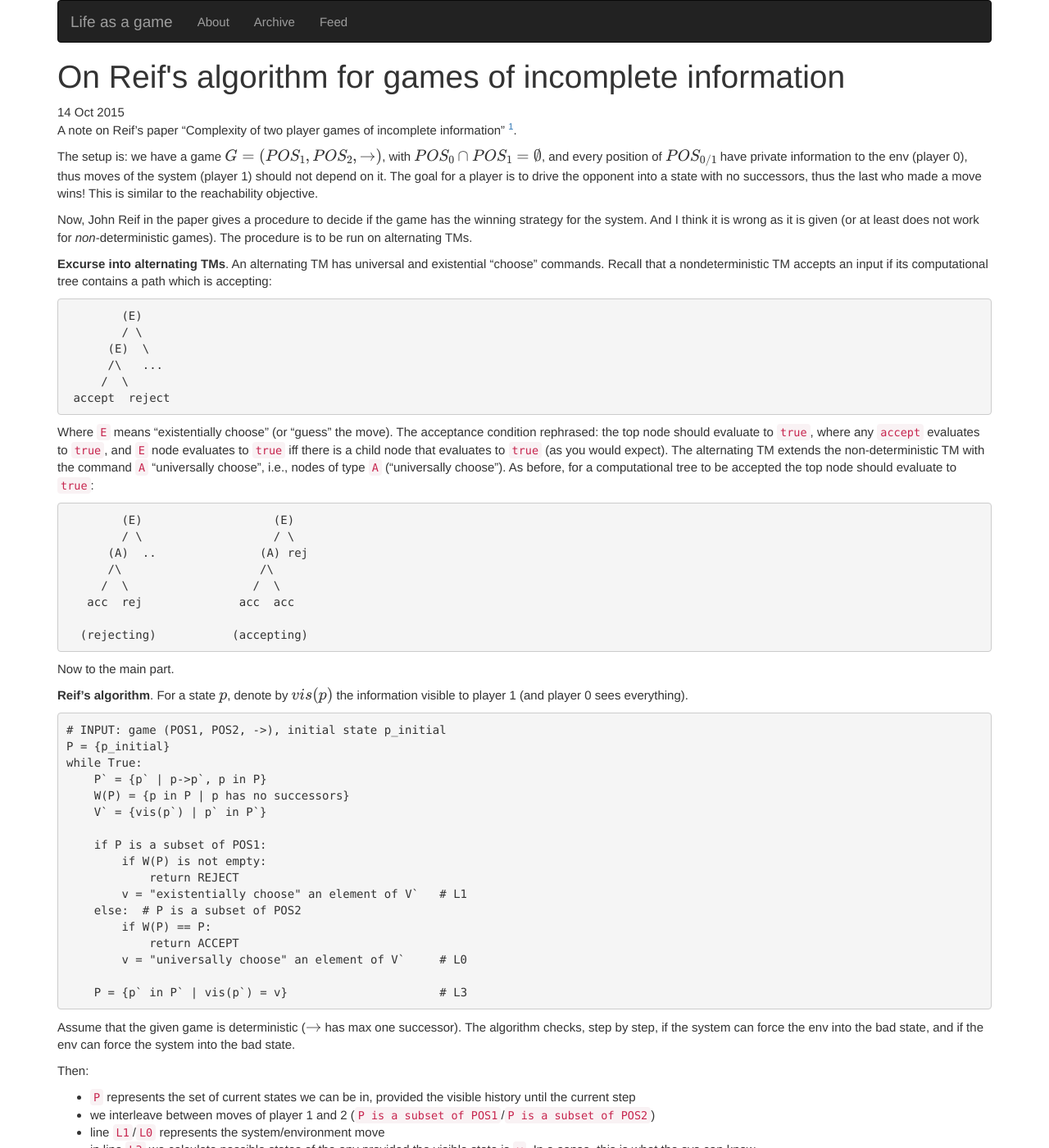
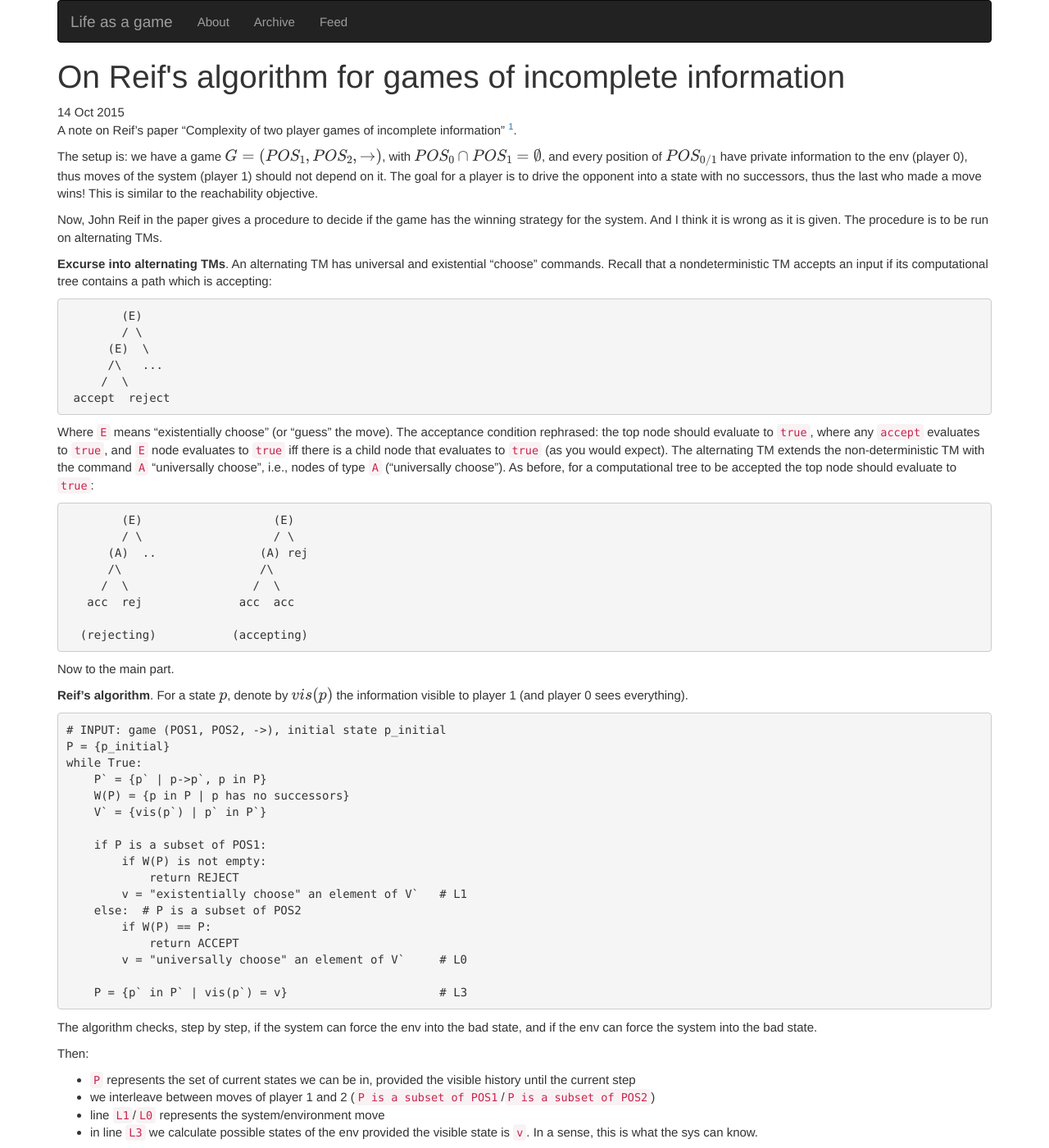
Before and after one commit to 5nizza/5nizza.github.io, a Jekyll site: the page built from _posts/2015-10-14-on-original-algorithm-for-games-of-incomplete-information.md, in a window 1280 px wide and 1400 px high. Shown: the whole window at 82% size. Built offline with Jekyll 4.4.1, drawn with Linux system fonts in a browser that asks for light colours; nearby versions of some CDN libraries; formulas are drawn with MathJax 3; comment, search, counter and statistics services are not loaded; some of the changed text lies outside the part shown.

Commit message:
it is not about non-determinism

```diff
--- a/_posts/2015-10-14-on-original-algorithm-for-games-of-incomplete-information.md
+++ b/_posts/2015-10-14-on-original-algorithm-for-games-of-incomplete-information.md
@@ -16,8 +16,7 @@ This is similar to the reachability objective.
 
 Now, John Reif in the paper gives a procedure
 to decide if the game has the winning strategy for the system.
-And I think it is wrong as it is given
-(or at least does not work for _non_-deterministic games).
+And I think it is wrong as it is given.
 The procedure is to be run on alternating TMs.
 
 __Excurse into alternating TMs__.
@@ -80,7 +79,6 @@ while True:
     P = {p` in P` | vis(p`) = v}                      # L3
 ~~~
 
-Assume that the given game is deterministic ($$\rightarrow$$ has max one successor).
 The algorithm checks, step by step,
 if the system can force the env into the bad state,
 and if the env can force the system into the bad state.
@@ -97,7 +95,7 @@ Then:
   In a sense, this is what the sys can know.
 
 __Where is the bug?__
-If the game is non-deterministic, then line `L1` is "optimistic".
+The line `L1` looks wrong to me.
 Consider the game graph below with `[..]` states belonging to the env,
 and `(..)` -- to the system, and `..` denotes env's private info.
 
```
